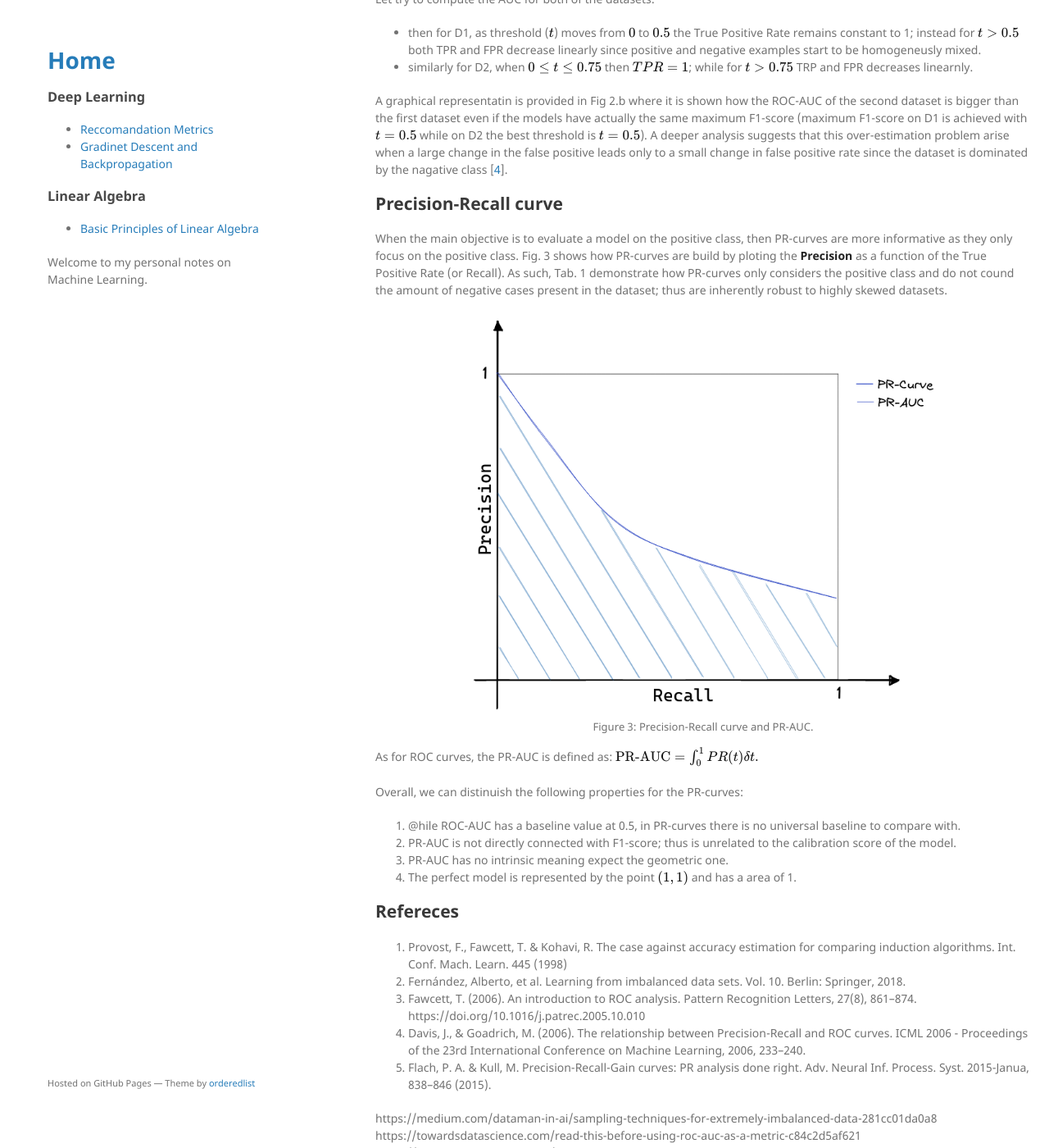
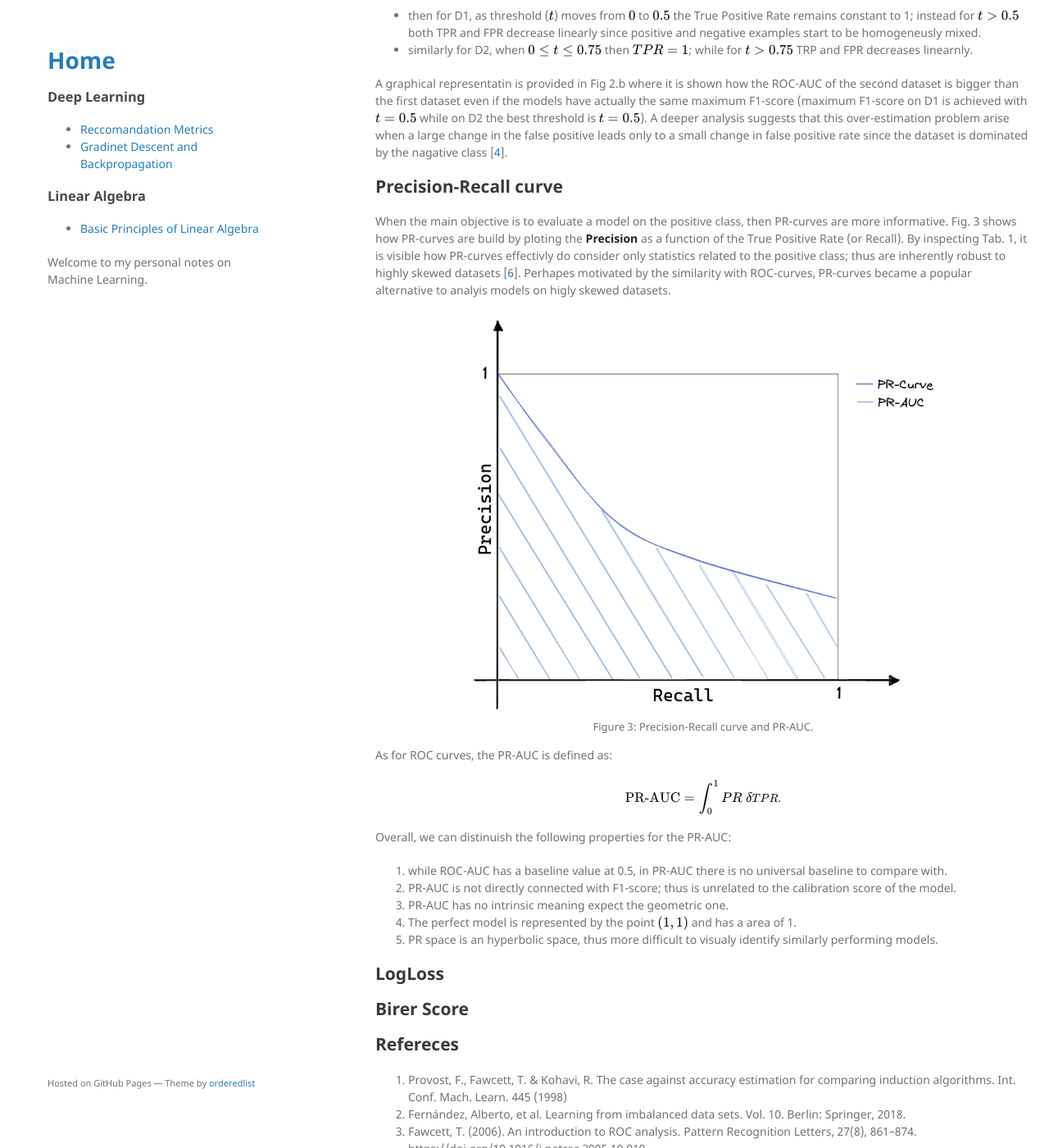
Before and after one commit to andompesta/andompesta.github.io, a Jekyll site: the page built from _posts/2022-07-15-metrics.md, in a window 1280 px wide and 1400 px high, scrolled down 2789 px. Shown: the whole window at 82% size. Built offline with Jekyll 4.4.1, drawn with Linux system fonts in a browser that asks for light colours; some of the changed text lies outside the part shown.

Commit message:
add additional metrics

```diff
--- a/_posts/2022-07-15-metrics.md
+++ b/_posts/2022-07-15-metrics.md
@@ -88,7 +88,7 @@
 Thus, ROC-AUC is defineas as:
 
 $$
-\text{ROC-AUC} = \int_0^1 ROC(t) \delta t.
+\text{ROC-AUC} = \int_0^1 TPR ~ \delta \small FPR.
 $$
 
 Note that ROC-AUC exibit the following properties [[5](#ref:flach)]:
@@ -98,7 +98,7 @@
   4. The perfect model is represented by the point $(0, 1)$ and has a area of 1.
   5. The point $(0, 0)$ indentify a model that never issue a positive prediction.
   6. The point $(1, 1)$ implement the oppisite strategy, here only positive predictions are made.
-  7. They are considered to be robust to changes in the portion of positive to negaiteve instance as TPR and FPR indipendently consider only the positive or only the negative class.
+  7. ROC-AUC is a linear space, thus allows for easy interpolation and visual interpretation.
 
 ### Highly Imbalanced Dataset
 
@@ -132,10 +132,10 @@
 
 ## Precision-Recall curve
 
-When the main objective is to evaluate a model on the positive class, then PR-curves are more informative as they only focus on the positive class.
+When the main objective is to evaluate a model on the positive class, then PR-curves are more informative.
 Fig. 3 shows how PR-curves are build by ploting the **Precision** as a function of the True Positive Rate (or Recall).
-As such, Tab. 1 demonstrate how PR-curves only considers the positive class and do not cound the amount of negative cases present in the dataset; thus are inherently robust to highly skewed datasets.
-
+By inspecting Tab. 1, it is visible how PR-curves effectivly do consider only statistics related to the positive class; thus are inherently robust to highly skewed datasets [[6](#ref:branco)].
+Perhapes motivated by the similarity with ROC-curves, PR-curves became a popular alternative to analyis models on higly skewed datasets.
 
 <div style="text-align:center;">
     <figure>
@@ -147,15 +147,21 @@
 </div>
 
 As for ROC curves, the PR-AUC is defined as:
+
 $$
-\text{PR-AUC} = \int_0^1 PR(t) \delta t.
+\text{PR-AUC} = \int_0^1 PR ~ \delta \small TPR.
 $$
 
-Overall, we can distinuish the following properties for the PR-curves:
-  1. @hile ROC-AUC has a baseline value at 0.5, in PR-curves there is no universal baseline to compare with.
+Overall, we can distinuish the following properties for the PR-AUC:
+  1. while ROC-AUC has a baseline value at 0.5, in PR-AUC there is no universal baseline to compare with.
   2. PR-AUC is not directly connected with F1-score; thus is unrelated to the calibration score of the model.
   3. PR-AUC has no intrinsic meaning expect the geometric one.
   4. The perfect model is represented by the point $(1, 1)$ and has a area of 1.
+  5. PR space is an hyperbolic space, thus more difficult to visualy identify similarly performing models.
+
+## LogLoss
+
+## Birer Score
 
 ## Refereces
 
```
Also changed, not shown: other parts of _posts/2022-07-15-metrics.md (+1 -9 lines).
